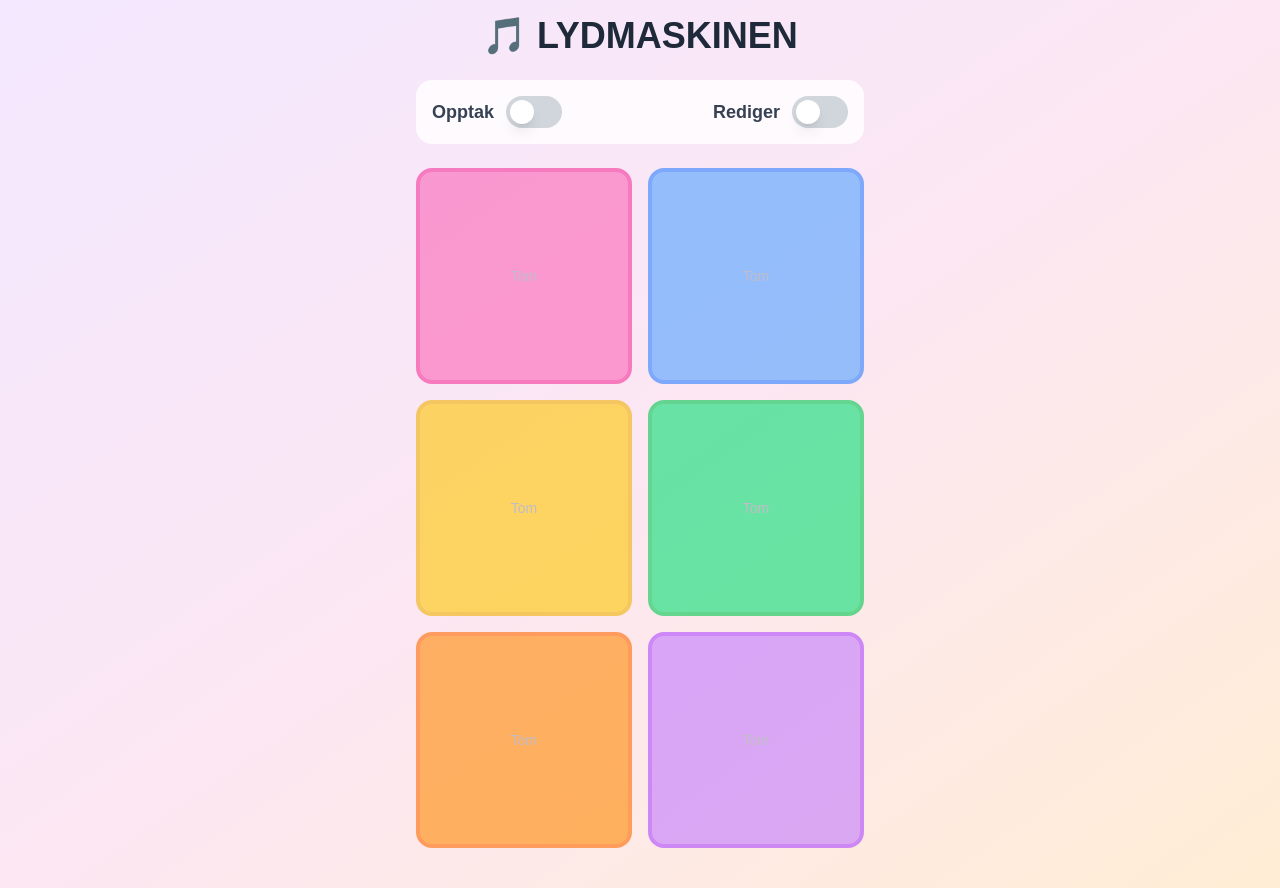
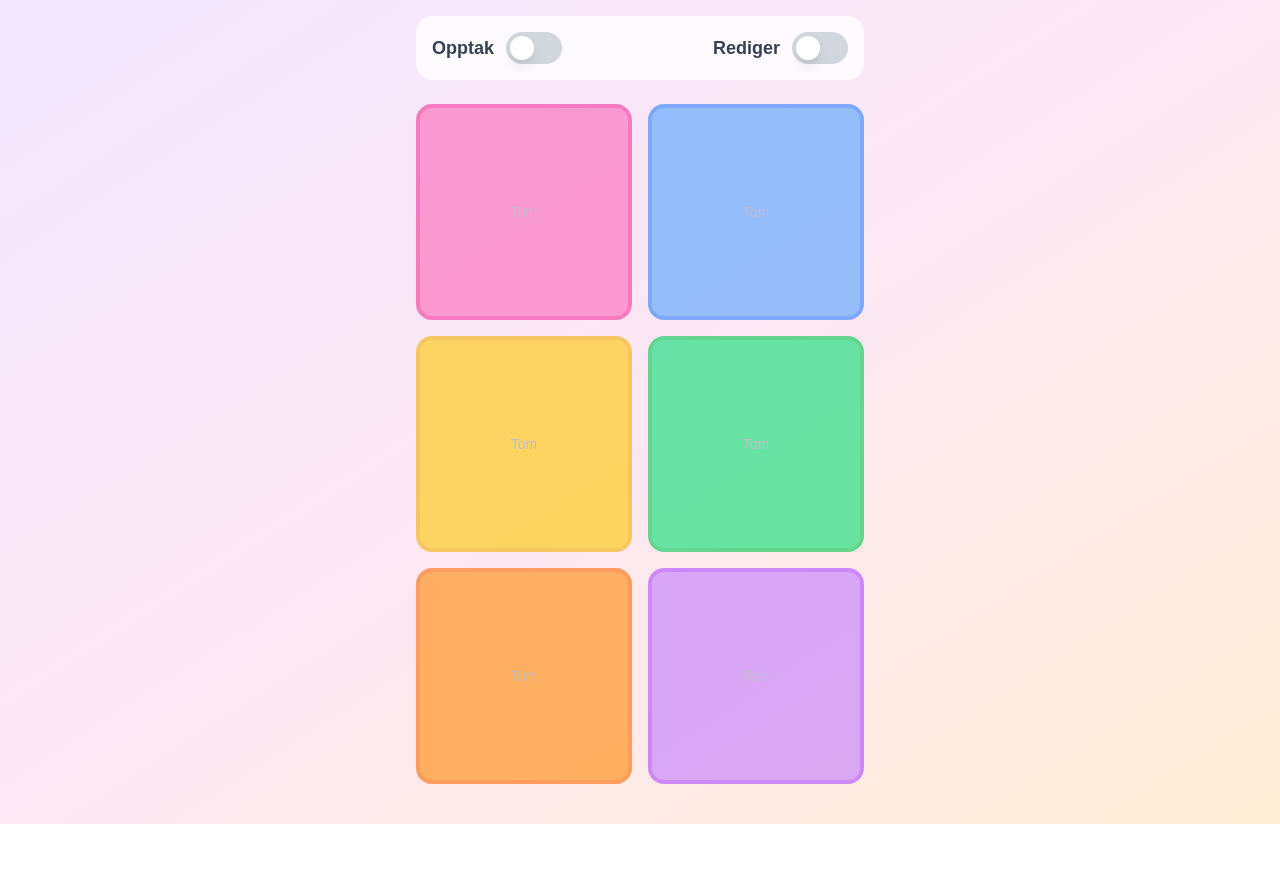
Before and after one commit to ChristianWatkins/lydmaskinen, a Next.js app: page / in a window 1280 px wide. After the commit the page ends 824 px from the top, so only its background shows below. Built offline with nearby package versions, Linux system fonts and the light colour scheme.

Commit message:
bort med overskriften

```diff
--- a/app/page.tsx
+++ b/app/page.tsx
@@ -90,11 +90,6 @@ export default function Home() {
   return (
     <div className="min-h-screen bg-gradient-to-br from-purple-100 via-pink-100 to-orange-100 p-4">
       <div className="max-w-md mx-auto">
-        {/* Header */}
-        <div className="text-center mb-6">
-          <h1 className="text-4xl font-bold text-gray-800">🎵 LYDMASKINEN</h1>
-        </div>
-
         {/* Mode Toggle */}
         <div className="mb-6 bg-white/80 backdrop-blur-sm rounded-2xl p-4">
           <div className="flex items-center justify-between">
```
